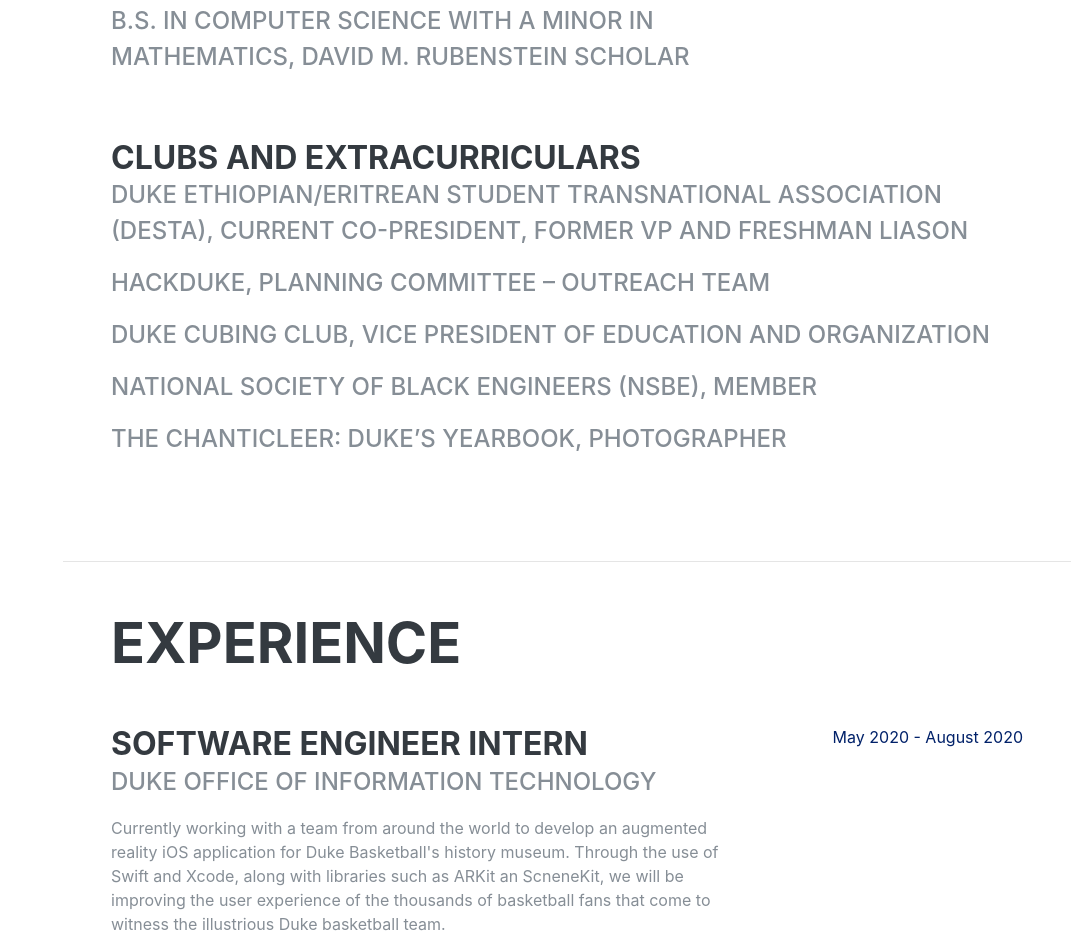
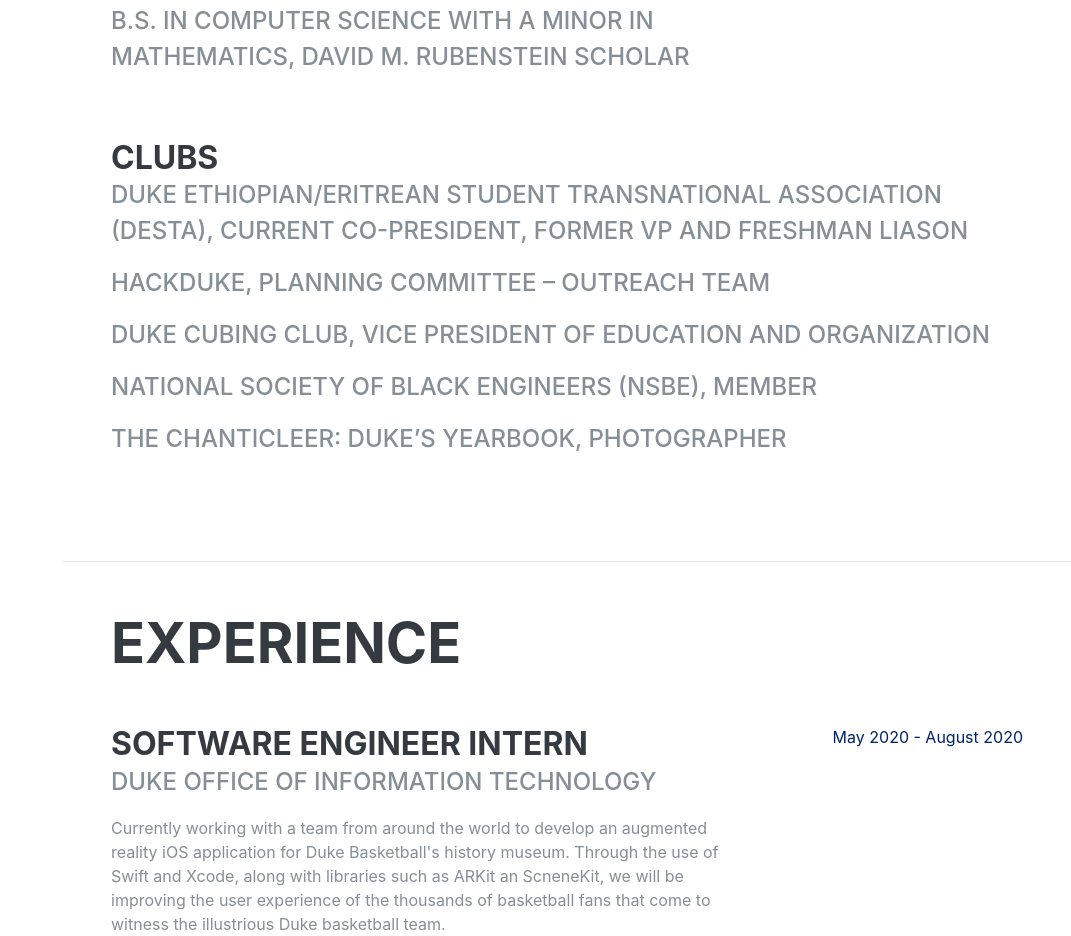
Before and after one commit to calebgetahun/portfolio-app, a React (Create React App) app: page / in a window 1280 px wide. Shown: the part 1040-1976 px from the top of the page, without its empty margins (209-1280 px from the left). Built offline with nearby package versions, Linux system fonts and the light colour scheme; a web font is replaced by a local one.

Commit message:
Update Education.js

```diff
--- a/src/Components/Education.js
+++ b/src/Components/Education.js
@@ -26,7 +26,7 @@
               </div>
             ))
           }
-          <h3 className="mb-0"> Clubs and Extracurriculars</h3>
+          <h3 className="mb-0"> Clubs</h3>
           <div className="subheading mb-3">{"Duke Ethiopian/Eritrean Student Transnational Association (DESTA), current Co-President, former VP and Freshman Liason"}</div>
           <div className="subheading mb-3">{"HackDuke, Planning Committee – Outreach Team"}</div>
           <div className="subheading mb-3">{"Duke Cubing Club, Vice President of Education and Organization"}</div>
```
